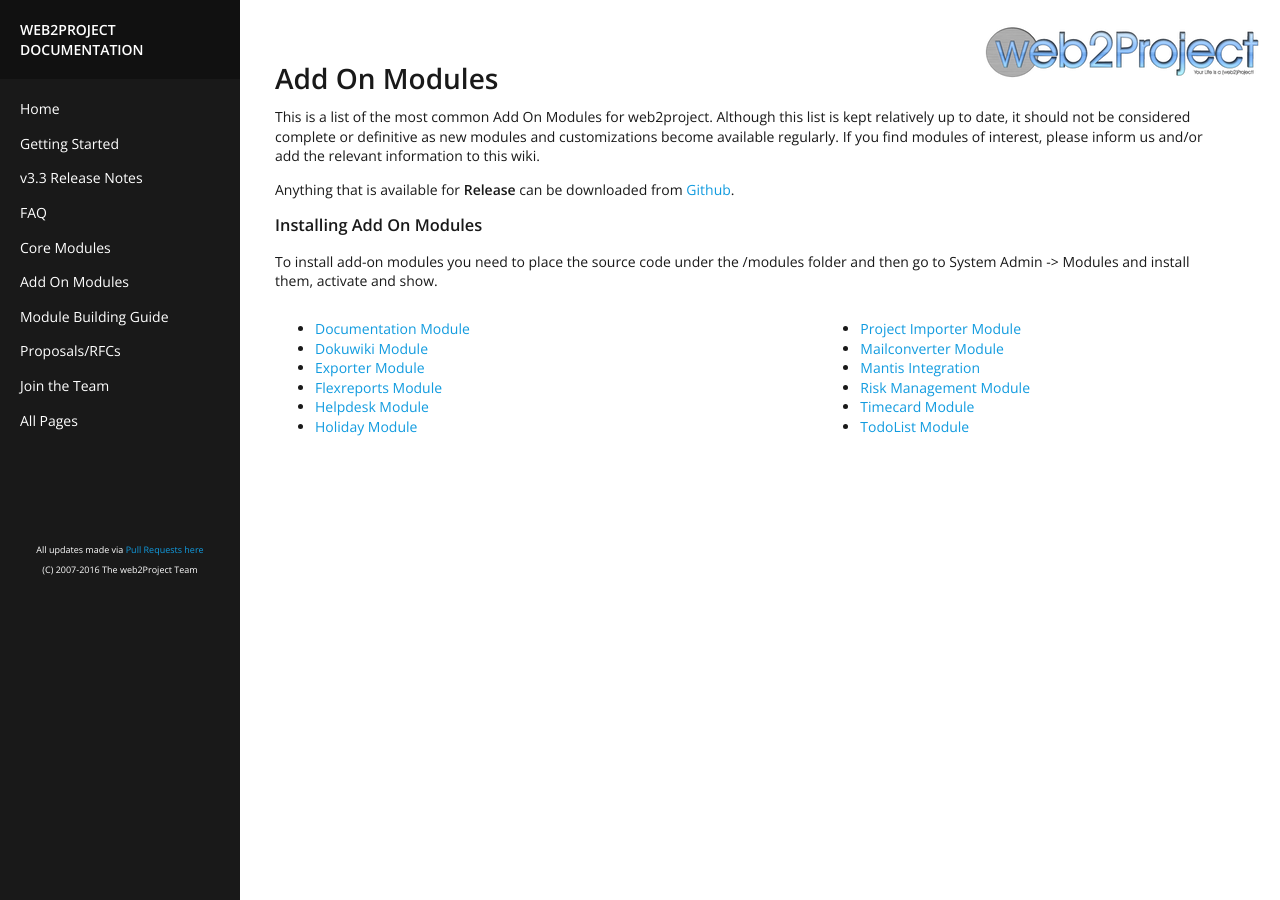
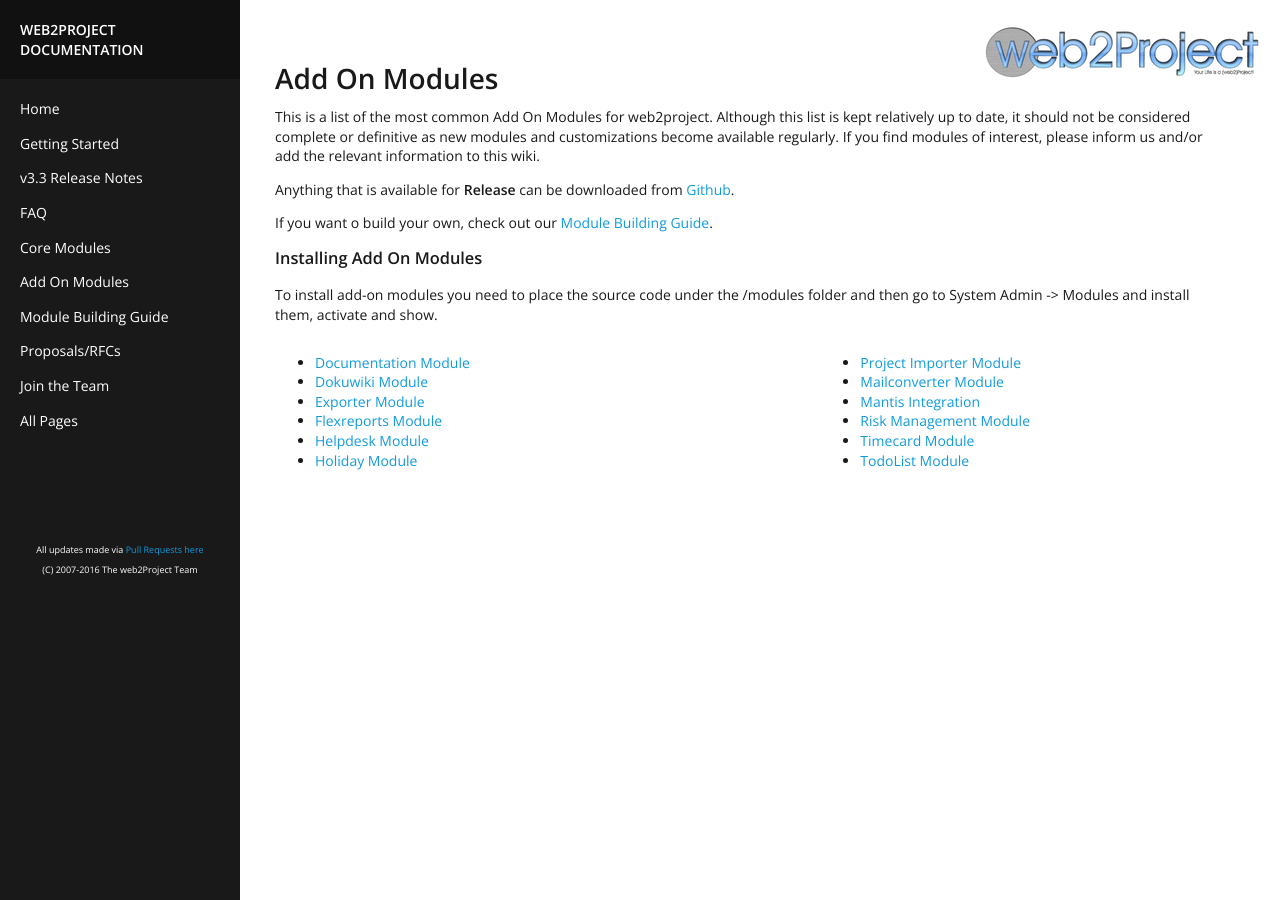
Before and after one commit to web2project/web2project.github.io, a Jekyll site: the page built from _modules/add-on.md, in a window 1280 px wide. Built offline with Jekyll 4.4.1, drawn with Linux system fonts in a browser that asks for light colours.

Commit message:
linked to the module building guide

```diff
--- a/_modules/add-on.md
+++ b/_modules/add-on.md
@@ -7,6 +7,8 @@ This is a list of the most common Add On Modules for web2project.  Although this
 
 Anything that is available for **Release** can be downloaded from [Github](https://github.com/web2project).
 
+If you want o build your own, check out our [Module Building Guide](/docs/module-building-guide.html).
+
 ### Installing Add On Modules
 
 To install add-on modules you need to place the source code under the /modules folder and then go to System Admin -> Modules and install them, activate and show.
```
